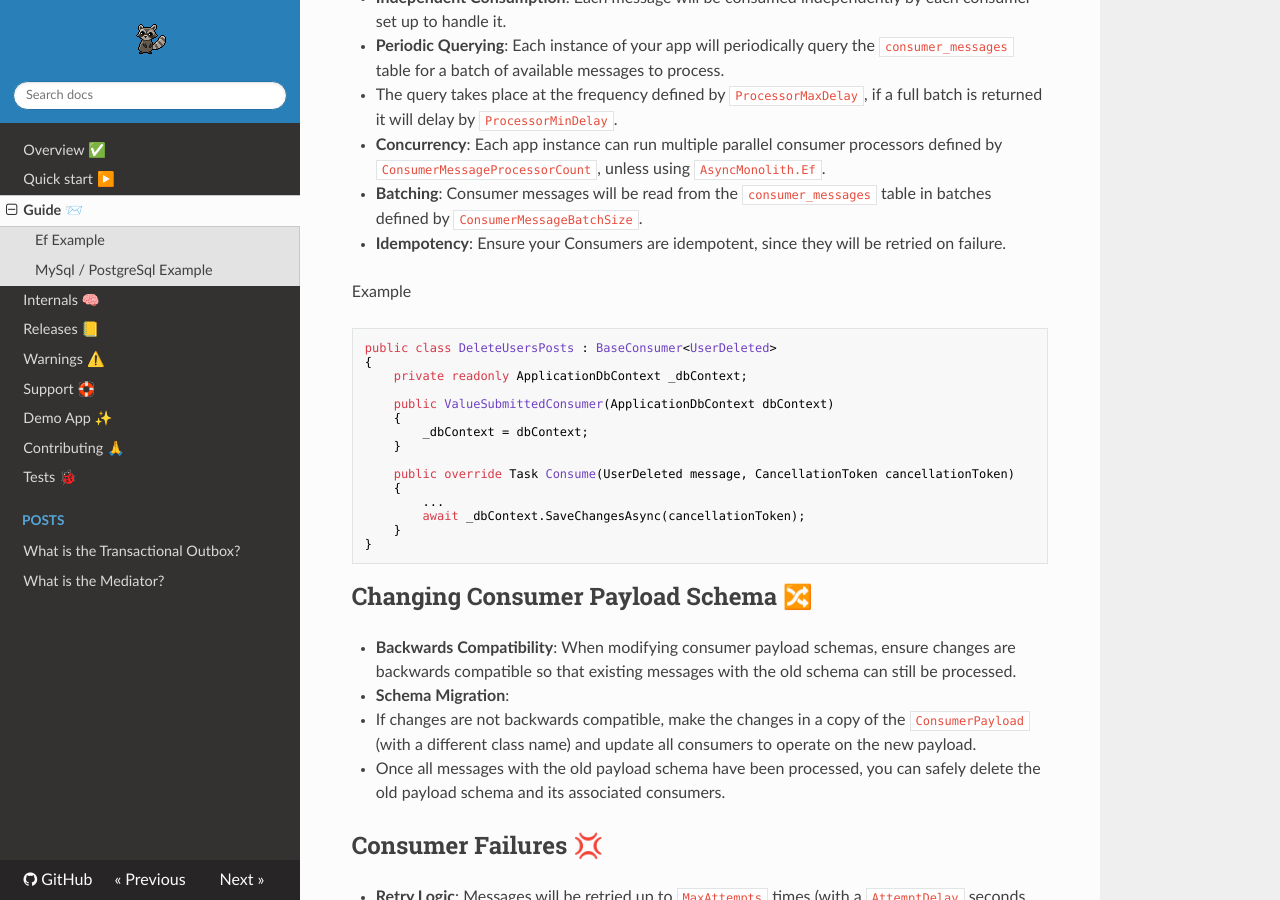
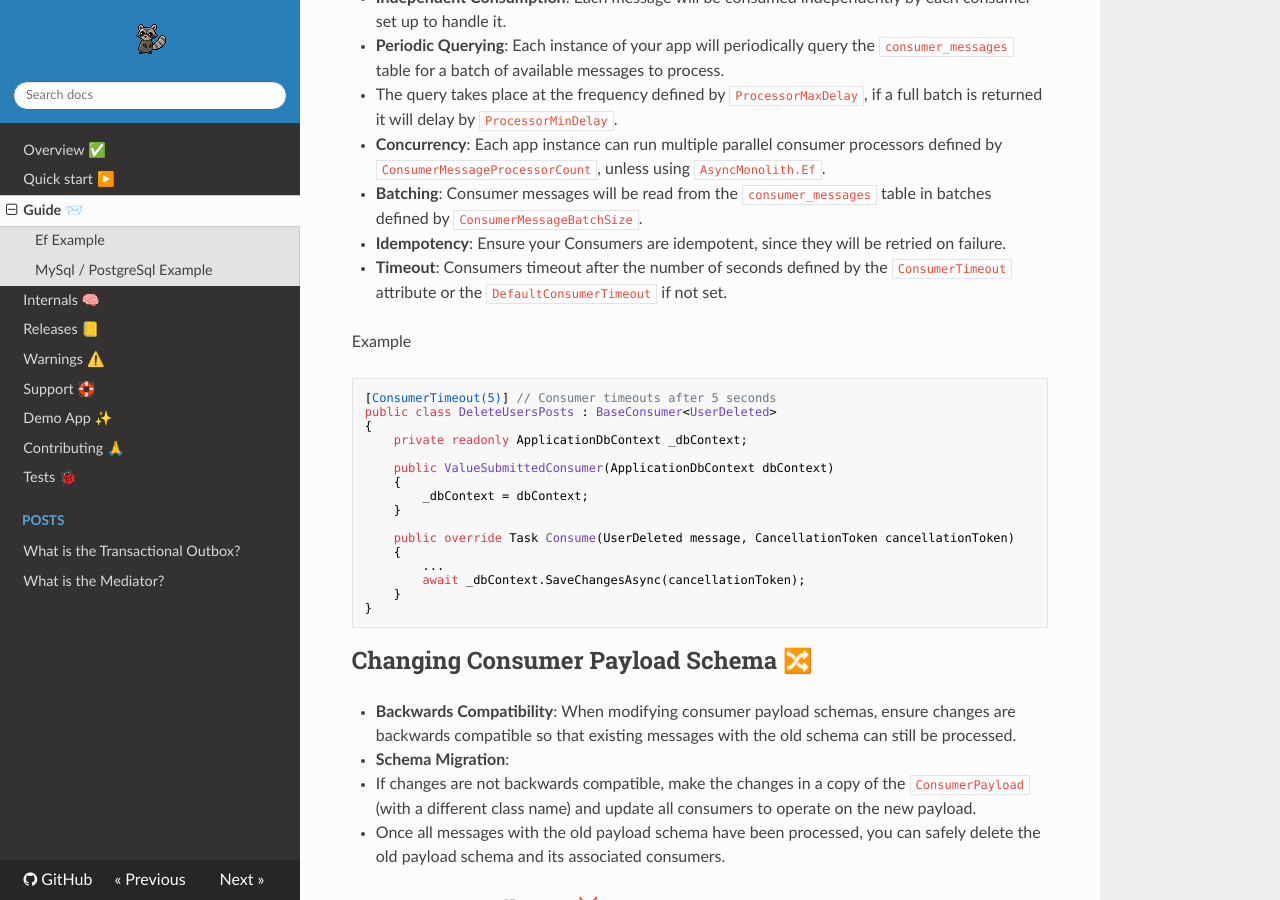
Before and after one commit to Timmoth/AsyncMonolith, an MkDocs documentation site: the page built from docs/guide.md, in a window 1280 px wide and 900 px high, scrolled down 1517 px. Built offline with MkDocs 1.6.1, drawn with Linux system fonts in a browser that asks for light colours; nearby versions of some CDN libraries.

Commit message:
Updated docs

````diff
--- a/docs/guide.md
+++ b/docs/guide.md
@@ -61,10 +61,12 @@ The produce method when using MySql or PostgreSQL makes use of `ExecuteSqlRawAsy
 - **Concurrency**: Each app instance can run multiple parallel consumer processors defined by `ConsumerMessageProcessorCount`, unless using `AsyncMonolith.Ef`.
 - **Batching**: Consumer messages will be read from the `consumer_messages` table in batches defined by `ConsumerMessageBatchSize`.
 - **Idempotency**: Ensure your Consumers are idempotent, since they will be retried on failure.
+- **Timeout**: Consumers timeout after the number of seconds defined by the `ConsumerTimeout` attribute or the `DefaultConsumerTimeout` if not set.
 
 Example
 
 ```csharp
+[ConsumerTimeout(5)] // Consumer timeouts after 5 seconds
 public class DeleteUsersPosts : BaseConsumer<UserDeleted>
 {
     private readonly ApplicationDbContext _dbContext;
````
Also changed, not shown: docs/posts/idempotency.md (+1 -1 lines), docs/quickstart.md (+3 -1 lines), 1 other file.
